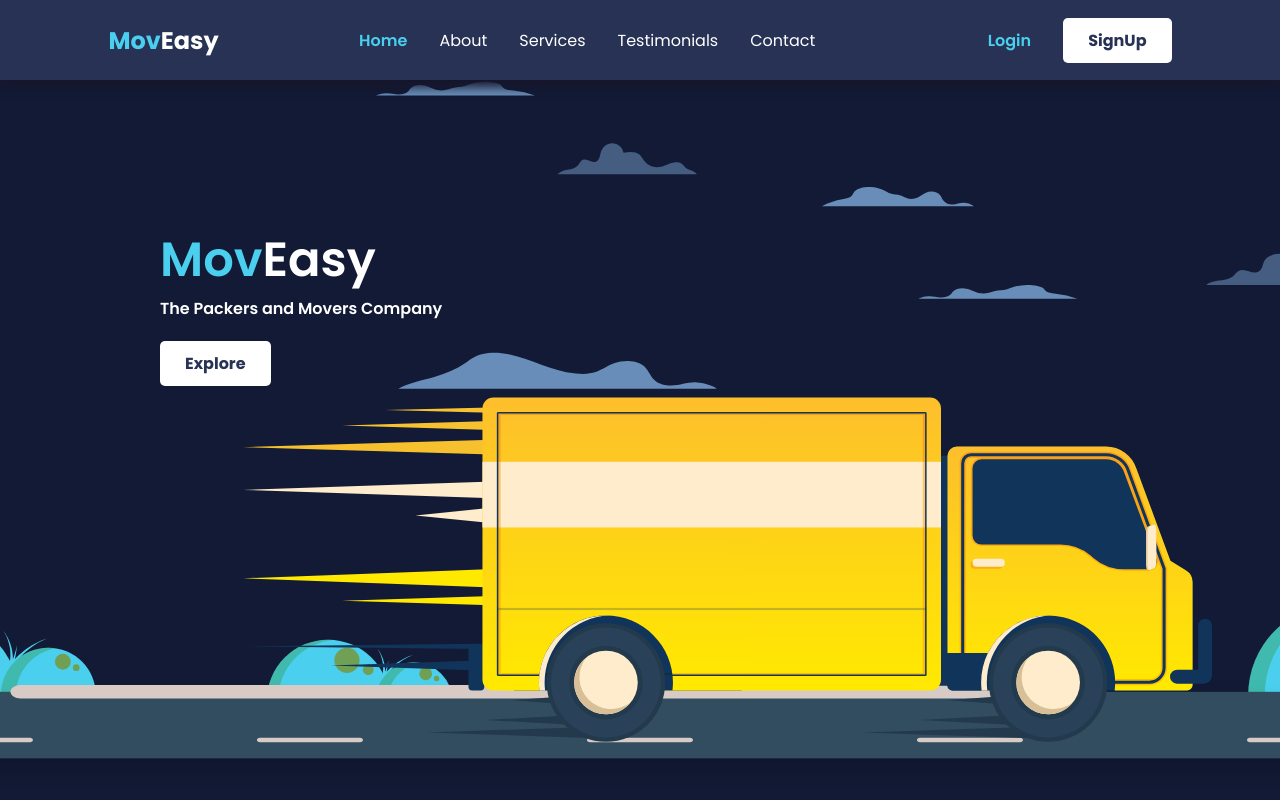
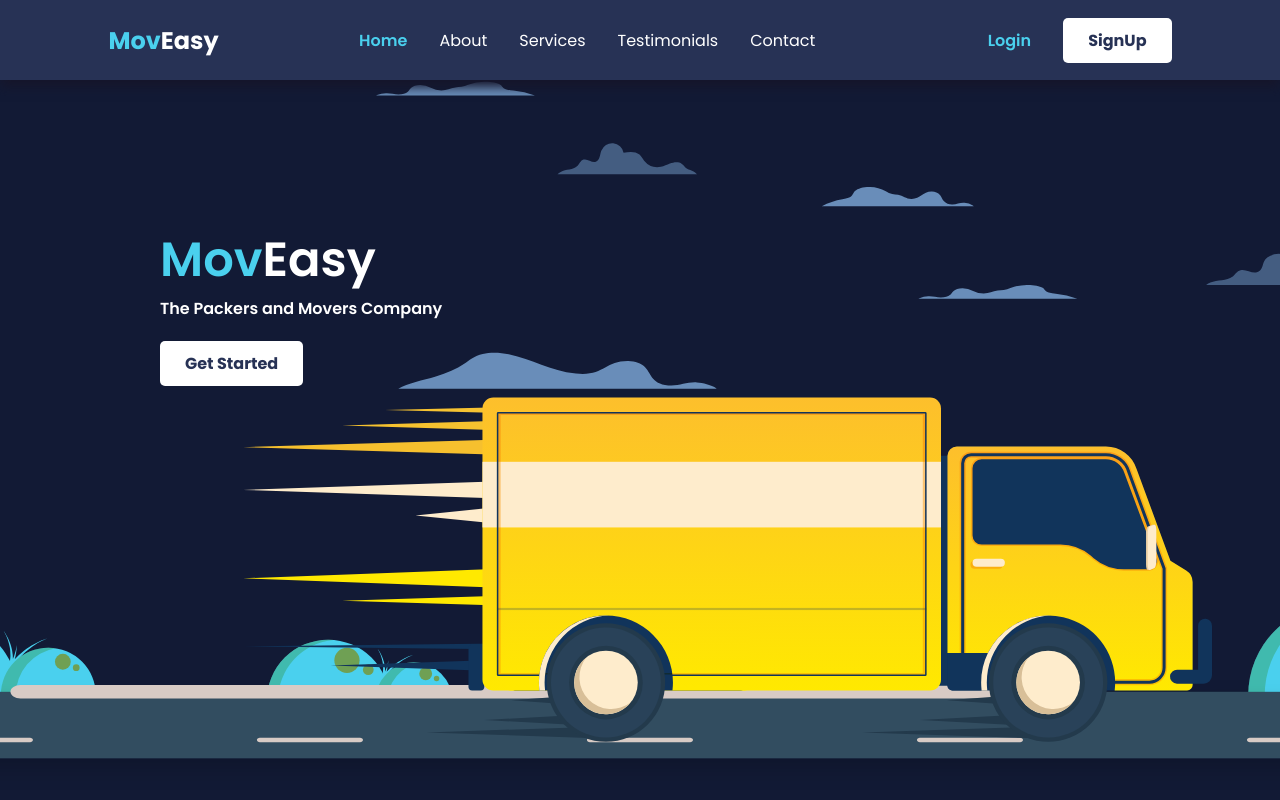
Before and after one commit to MovEasy-org/MovEasy-Frontend, a React (Create React App) app: page / in a window 1280 px wide. Shown: the top 800 px of the page. Built offline with nearby package versions, Linux system fonts and the light colour scheme.

Commit message:
Updated Hero Section

```diff
--- a/src/modules/LandingPage/_components/_HeroSection/Hero.js
+++ b/src/modules/LandingPage/_components/_HeroSection/Hero.js
@@ -17,7 +17,7 @@ const Hero = () => {
 						ButtonSize="btn-medium"
 						onClick={undefined}
 					>
-            Explore
+						Get Started
 					</Button>
 				</div>
 			</div>
```
Lines whose indentation alone changed are shown as unchanged.
